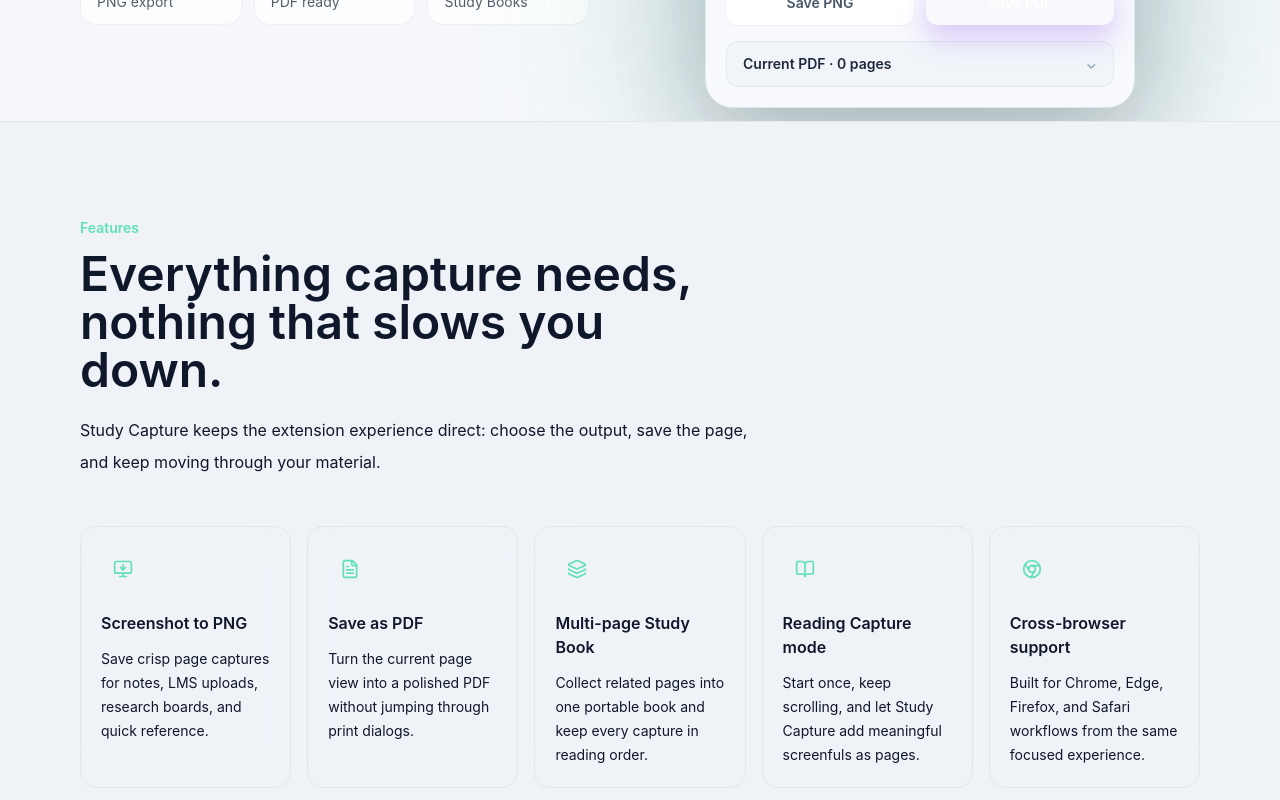
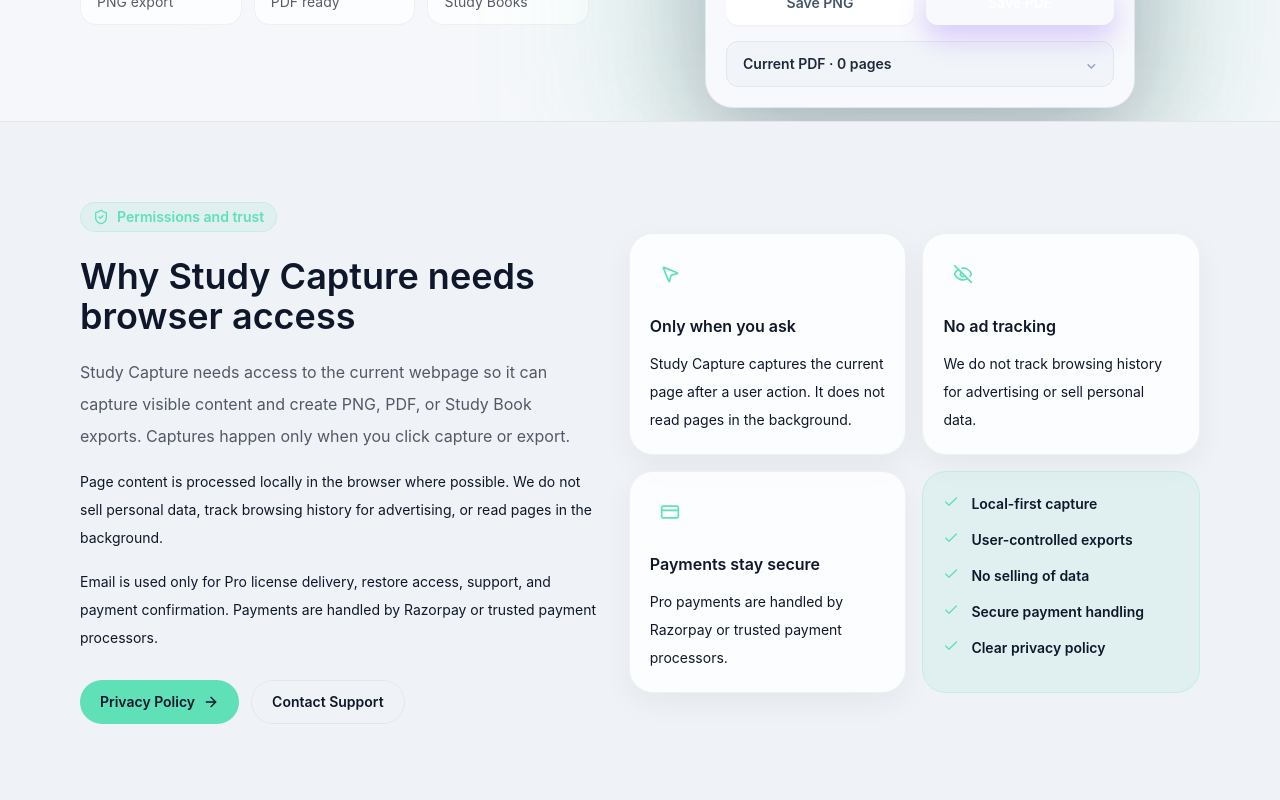
Before and after one commit to saikat-21/study-capture-site, a Next.js app: page / in a window 1280 px wide. Shown: the part 860-1660 px from the top of the page. Built offline with nearby package versions, Linux system fonts and the light colour scheme; no server answers.

Commit message:
Add extension permissions trust sections

```diff
--- a/app/page.js
+++ b/app/page.js
@@ -5,14 +5,18 @@
   BookOpen,
   Check,
   Chrome,
+  CreditCard,
   Crown,
+  EyeOff,
   FileText,
   Layers3,
   MonitorDown,
+  MousePointer2,
   PanelTop,
+  ShieldCheck,
   Sparkles
 } from "lucide-react";
-import { installUrl, proUrl } from "../lib/site";
+import { installUrl, proUrl, supportMailto } from "../lib/site";
 
 const features = [
   {
@@ -43,6 +47,14 @@
 ];
 
 const browserSupport = ["Chrome", "Edge", "Firefox", "Safari"];
+
+const permissionTrustBullets = [
+  "Local-first capture",
+  "User-controlled exports",
+  "No selling of data",
+  "Secure payment handling",
+  "Clear privacy policy"
+];
 
 const faqs = [
   {
@@ -97,6 +109,7 @@
   return (
     <main className="min-h-screen overflow-hidden bg-ink text-mist">
       <HeroSection />
+      <TrustPermissionsSection />
       <FeatureSection />
       <BrowserSupportSection />
       <PricingSection />
@@ -252,6 +265,88 @@
           </div>
         </div>
       </div>
+    </div>
+  );
+}
+
+function TrustPermissionsSection() {
+  return (
+    <section className="border-y border-line bg-night/80 py-16 sm:py-20">
+      <div className="section-shell grid gap-8 lg:grid-cols-[0.95fr_1.05fr] lg:items-center">
+        <div>
+          <p className="inline-flex items-center gap-2 rounded-full border border-mint/20 bg-mint/10 px-3 py-1 text-sm font-semibold text-mint">
+            <ShieldCheck className="h-4 w-4" aria-hidden="true" />
+            Permissions and trust
+          </p>
+          <h2 className="mt-6 max-w-2xl text-3xl font-semibold leading-tight text-mist sm:text-4xl">
+            Why Study Capture needs browser access
+          </h2>
+          <p className="mt-5 max-w-2xl text-base leading-8 text-mist/70">
+            Study Capture needs access to the current webpage so it can capture visible content and create PNG, PDF, or Study Book exports. Captures happen only when you click capture or export.
+          </p>
+          <p className="mt-4 max-w-2xl text-sm leading-7 text-mist/62">
+            Page content is processed locally in the browser where possible. We do not sell personal data, track browsing history for advertising, or read pages in the background.
+          </p>
+          <p className="mt-4 max-w-2xl text-sm leading-7 text-mist/62">
+            Email is used only for Pro license delivery, restore access, support, and payment confirmation. Payments are handled by Razorpay or trusted payment processors.
+          </p>
+          <div className="mt-7 flex flex-col gap-3 sm:flex-row">
+            <Link
+              href="/privacy"
+              className="inline-flex h-11 items-center justify-center gap-2 rounded-full bg-mint px-5 text-sm font-semibold text-strong transition hover:-translate-y-0.5 hover:bg-mint/85"
+            >
+              Privacy Policy
+              <ArrowRight className="h-4 w-4" aria-hidden="true" />
+            </Link>
+            <a
+              href={supportMailto}
+              className="inline-flex h-11 items-center justify-center rounded-full border border-line px-5 text-sm font-semibold text-mist transition hover:-translate-y-0.5 hover:border-mint/50 hover:bg-mint/10"
+            >
+              Contact Support
+            </a>
+          </div>
+        </div>
+
+        <div className="grid gap-4 sm:grid-cols-2">
+          <TrustCard
+            icon={<MousePointer2 className="h-5 w-5" aria-hidden="true" />}
+            title="Only when you ask"
+            text="Study Capture captures the current page after a user action. It does not read pages in the background."
+          />
+          <TrustCard
+            icon={<EyeOff className="h-5 w-5" aria-hidden="true" />}
+            title="No ad tracking"
+            text="We do not track browsing history for advertising or sell personal data."
+          />
+          <TrustCard
+            icon={<CreditCard className="h-5 w-5" aria-hidden="true" />}
+            title="Payments stay secure"
+            text="Pro payments are handled by Razorpay or trusted payment processors."
+          />
+          <div className="rounded-3xl border border-mint/20 bg-mint/10 p-5">
+            <ul className="grid gap-3 text-sm font-semibold leading-6 text-mist/76">
+              {permissionTrustBullets.map((item) => (
+                <li key={item} className="flex gap-3">
+                  <Check className="mt-0.5 h-4 w-4 shrink-0 text-mint" aria-hidden="true" />
+                  <span>{item}</span>
+                </li>
+              ))}
+            </ul>
+          </div>
+        </div>
+      </div>
+    </section>
+  );
+}
+
+function TrustCard({ icon, title, text }) {
+  return (
+    <div className="rounded-3xl border border-line bg-panel/80 p-5 shadow-panel">
+      <div className="flex h-10 w-10 items-center justify-center rounded-2xl bg-mint/12 text-mint">
+        {icon}
+      </div>
+      <h3 className="mt-5 text-base font-semibold text-mist">{title}</h3>
+      <p className="mt-3 text-sm leading-7 text-mist/62">{text}</p>
     </div>
   );
 }
--- a/app/privacy/page.js
+++ b/app/privacy/page.js
@@ -1,5 +1,5 @@
 import Link from "next/link";
-import { CheckCircle2, CreditCard, Download, LockKeyhole, Mail, ShieldCheck } from "lucide-react";
+import { CheckCircle2, CreditCard, Download, EyeOff, LockKeyhole, Mail, MousePointer2, ShieldCheck } from "lucide-react";
 import { supportEmail, supportMailto } from "../../lib/site";
 
 const lastUpdated = "April 28, 2026";
@@ -9,6 +9,14 @@
   "Local-first processing",
   "Secure payments",
   "User-controlled exports"
+];
+
+const permissionTrustBullets = [
+  "Local-first capture",
+  "User-controlled exports",
+  "No selling of data",
+  "Secure payment handling",
+  "Clear privacy policy"
 ];
 
 const policySections = [
@@ -143,6 +151,71 @@
           />
         </section>
 
+        <section className="mt-12 rounded-3xl border border-line bg-panel/75 p-6 shadow-panel sm:p-8">
+          <div className="grid gap-8 lg:grid-cols-[0.9fr_1.1fr] lg:items-start">
+            <div>
+              <p className="inline-flex items-center gap-2 rounded-full border border-mint/20 bg-mint/10 px-3 py-1 text-sm font-semibold text-mint">
+                <ShieldCheck className="h-4 w-4" aria-hidden="true" />
+                Extension permissions
+              </p>
+              <h2 className="mt-5 text-3xl font-semibold leading-tight text-mist">
+                Why Study Capture needs browser access
+              </h2>
+              <p className="mt-5 text-base leading-8 text-mist/70">
+                Study Capture needs access to the current webpage so it can capture visible content and create PNG, PDF, or Study Book exports.
+              </p>
+              <p className="mt-4 text-sm leading-7 text-mist/62">
+                Page content is processed locally in the browser where possible. Captures happen only when you click capture or export.
+              </p>
+              <p className="mt-4 text-sm leading-7 text-mist/62">
+                We do not sell personal data, read pages in the background, or track browsing history for advertising. Email is used only for Pro license delivery, restore access, support, and payment confirmation.
+              </p>
+              <div className="mt-7 flex flex-col gap-3 sm:flex-row">
+                <Link
+                  href="/privacy"
+                  className="inline-flex h-11 items-center justify-center gap-2 rounded-full bg-mint px-5 text-sm font-semibold text-strong transition hover:-translate-y-0.5 hover:bg-mint/85"
+                >
+                  Privacy Policy
+                </Link>
+                <a
+                  href={supportMailto}
+                  className="inline-flex h-11 items-center justify-center rounded-full border border-line px-5 text-sm font-semibold text-mist transition hover:-translate-y-0.5 hover:border-mint/50 hover:bg-mint/10"
+                >
+                  Contact Support
+                </a>
+              </div>
+            </div>
+
+            <div className="grid gap-4 sm:grid-cols-2">
+              <PermissionPoint
+                icon={<MousePointer2 className="h-5 w-5" aria-hidden="true" />}
+                title="User controlled"
+                text="Exports start from an explicit click, not background browsing."
+              />
+              <PermissionPoint
+                icon={<EyeOff className="h-5 w-5" aria-hidden="true" />}
+                title="No ad tracking"
+                text="We do not sell data or track browsing history for advertising."
+              />
+              <PermissionPoint
+                icon={<CreditCard className="h-5 w-5" aria-hidden="true" />}
+                title="Payment processors"
+                text="Payments are handled by Razorpay or trusted payment processors."
+              />
+              <div className="rounded-3xl border border-mint/20 bg-mint/10 p-5">
+                <ul className="grid gap-3 text-sm font-semibold leading-6 text-mist/76">
+                  {permissionTrustBullets.map((item) => (
+                    <li key={item} className="flex gap-3">
+                      <CheckCircle2 className="mt-0.5 h-4 w-4 shrink-0 text-mint" aria-hidden="true" />
+                      <span>{item}</span>
+                    </li>
+                  ))}
+                </ul>
+              </div>
+            </div>
+          </div>
+        </section>
+
         <section className="mt-12 space-y-4">
           {policySections.map((section) => (
             <PolicySection key={section.title} section={section} />
@@ -186,6 +259,18 @@
   );
 }
 
+function PermissionPoint({ icon, title, text }) {
+  return (
+    <div className="rounded-3xl border border-line bg-ink/35 p-5">
+      <div className="flex h-10 w-10 items-center justify-center rounded-2xl bg-mint/12 text-mint">
+        {icon}
+      </div>
+      <h3 className="mt-5 text-base font-semibold text-mist">{title}</h3>
+      <p className="mt-3 text-sm leading-7 text-mist/62">{text}</p>
+    </div>
+  );
+}
+
 function PrivacySignal({ icon, title, text }) {
   return (
     <div className="rounded-3xl border border-line bg-panel/70 p-5">
```
